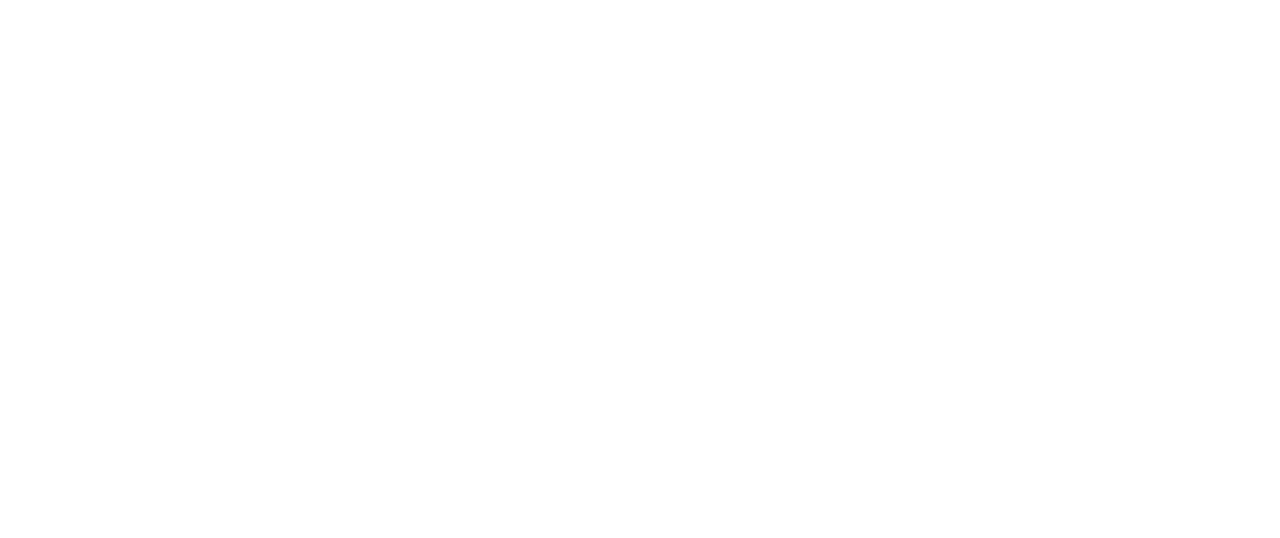
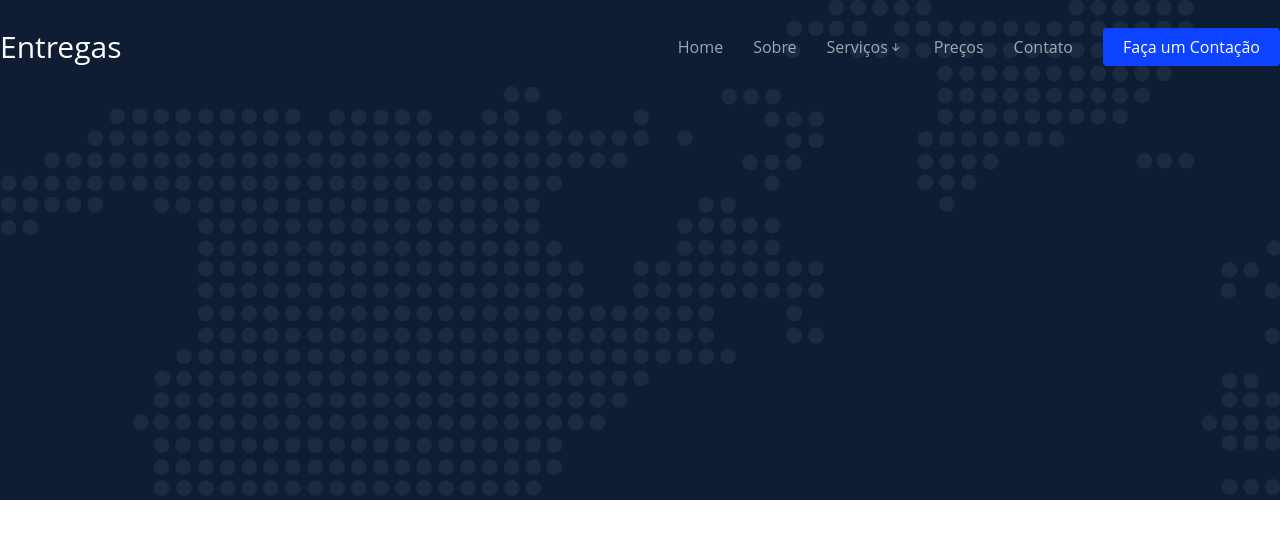
Before and after one commit to samueldmonteiro/Entregas, a plain HTML site: page index.html in a window 1280 px wide. Shown: the top 538 px of the page. Drawn offline with nearby package versions, Linux system fonts and the light colour scheme.

Commit message:
make header

```diff
--- a/assets/css/default.css
+++ b/assets/css/default.css
@@ -9,4 +9,62 @@
     margin: 0;
     padding: 0;
     box-sizing: border-box;
+    font-family: 'Inter', sans-serif;
+    font-family: 'Montserrat', sans-serif;
+    font-family: 'Open Sans', sans-serif;
 }
+
+:root{
+    --bg-blue: #0d42ff;
+    --bg-blue-bold: #001f8d;
+    --bg-blue-dark:#0e1d34
+}
+ul{
+    list-style: none;
+}
+
+a{
+    text-decoration: none;
+}
+
+.button{
+    padding: 8px 20px ;
+    color: white ;
+    border-radius: 4px;
+}
+
+.button-blue{
+    padding: 8px 20px !important;
+    color: white !important;
+    border-radius: 4px;
+    background-color: var(--bg-blue);
+}
+
+.button-blue:hover{
+    transition: 0.4s;
+    background-color: #0536e7a8;
+}
+
+
+.dropdown-area{
+    max-height: 500px;
+}
+
+.dropdown-area li a:hover{
+    color: var(--bg-blue);
+    transition: 0.4s;
+}
+
+.dropdown-show{
+    transition: 0.4s;
+    opacity: 1;
+    max-height: 400px;
+}
+
+.dropdown-hide{
+    transition: 0.4s;
+    opacity: 0;
+    max-height: 0px !important;
+    overflow-y: hidden;
+
+}
--- a/assets/css/style.css
+++ b/assets/css/style.css
@@ -1,2 +1,76 @@
 @import url("default.css");
 @import url("responsive.css");
+
+header{
+    width: 100%;
+    position: fixed;
+    top: 0;
+}
+
+.container-header{
+    max-width: 1320px;
+    margin: 0 auto;
+    display: flex;
+    justify-content: space-between;
+    padding: 30px 0;
+    align-items: center;
+}
+
+.container-header .logo{
+    font-size: 30px;
+    color: white;
+}
+
+.nav-links {
+    display: flex;
+}
+
+.nav-links a{
+    padding: 10px 0px 10px 30px;
+    color: #ffffff99;
+    font-size: 16px;
+}
+
+.nav-links a:hover{
+    transition: 0.4s;
+    color:white;
+}
+
+.get-quote{
+    margin-left: 30px;
+}
+
+.services-list{
+    position: relative;
+}
+
+.ul-services{
+    margin-top: 15px;
+    background-color: white;
+    padding: 5px 40px;
+    position: absolute;
+    border-radius: 4px;
+}
+
+.ul-services a{
+    margin: 0px 0px;
+    display: inline-block;
+    padding: 9px;
+    color: black;
+}
+
+/* HOME */
+
+.container-home-cover{
+    background-color: var(--bg-blue-dark);
+    background-image: url("../images/hero-bg.png");
+    height: 500px;
+}
+
+.home-cover{
+    padding-top: 120px;
+
+}
+body{
+    min-height: 300vh;
+}
--- a/assets/scripts/script.js
+++ b/assets/scripts/script.js
@@ -0,0 +1,16 @@
+if (document.querySelector(".dropdown-link")) {
+    document.querySelectorAll(".dropdown-link").forEach(link => {
+
+        link.addEventListener("mouseover", (e) => {
+            let dropdownArea = e.currentTarget.querySelector(".dropdown-area");
+            dropdownArea.classList.remove("dropdown-hide");
+            dropdownArea.classList.add("dropdown-show");
+        })
+
+        link.addEventListener("mouseout", (e) => {
+            let dropdownArea = e.currentTarget.querySelector(".dropdown-area");
+            dropdownArea.classList.add("dropdown-hide");
+            dropdownArea.classList.remove("dropdown-show");
+        })
+    })
+}
--- a/index.html
+++ b/index.html
@@ -1,19 +1,61 @@
 <!DOCTYPE html>
 <html lang="pt-br">
+
 <head>
     <meta charset="UTF-8">
     <meta http-equiv="X-UA-Compatible" content="IE=edge">
     <meta name="viewport" content="width=device-width, initial-scale=1.0">
+    <link rel="shortcut icon" href="assets/images/hero-img.png" type="image/x-icon">
     <title>Entregas</title>
     <!-- css -->
     <link rel="stylesheet" href="assets/css/default.css">
     <link rel="stylesheet" href="assets/css/style.css">
 
 </head>
+
 <body>
+    <!-- HEADER -->
+    <header>
+        <div class="container-header">
+            <p class="logo">Entregas</p>
+            <nav>
+                <ul class="nav-links">
+                    <li><a href="#">Home</a></li>
+                    <li><a href="#">Sobre</a></li>
+                    <li class="dropdown-link services-list">
+                        <a href="#">
+                            Serviços<i class="bi bi-arrow-down-short"></i>
+                        </a>
+                        <ul class="dropdown-hide dropdown-area ul-services">
+                            <li><a href="">Teste</a></li>
+                            <li><a href="">Compras</a></li>
+                            <li><a href="">Entregas</a></li>
+                        </ul>
+                    </li>
+                    <li><a href="#">Preços</a></li>
+                    <li><a href="#">Contato</a></li>
+                    <li><a class="get-quote button-blue" href="#">Faça um Contação</a></li>
+                </ul>
+            </nav>
+        </div>
+    </header>
+    <!-- HEADER -->
+
+    <!-- HOME COVER -->
+    <section class="container-main">
+        <div class="home">
+            <section class="container-home-cover">
+                <div class="home-cover">
+
+                </div>
+            </section>
+        </div>
+    </section>
+    <!-- HOME COVER -->
 
 
     <!-- js -->
     <script src="assets/scripts/script.js"></script>
 </body>
+
 </html>
```
Also changed, not shown: assets/images/hero-bg.png (added), assets/images/hero-img.png (added).
